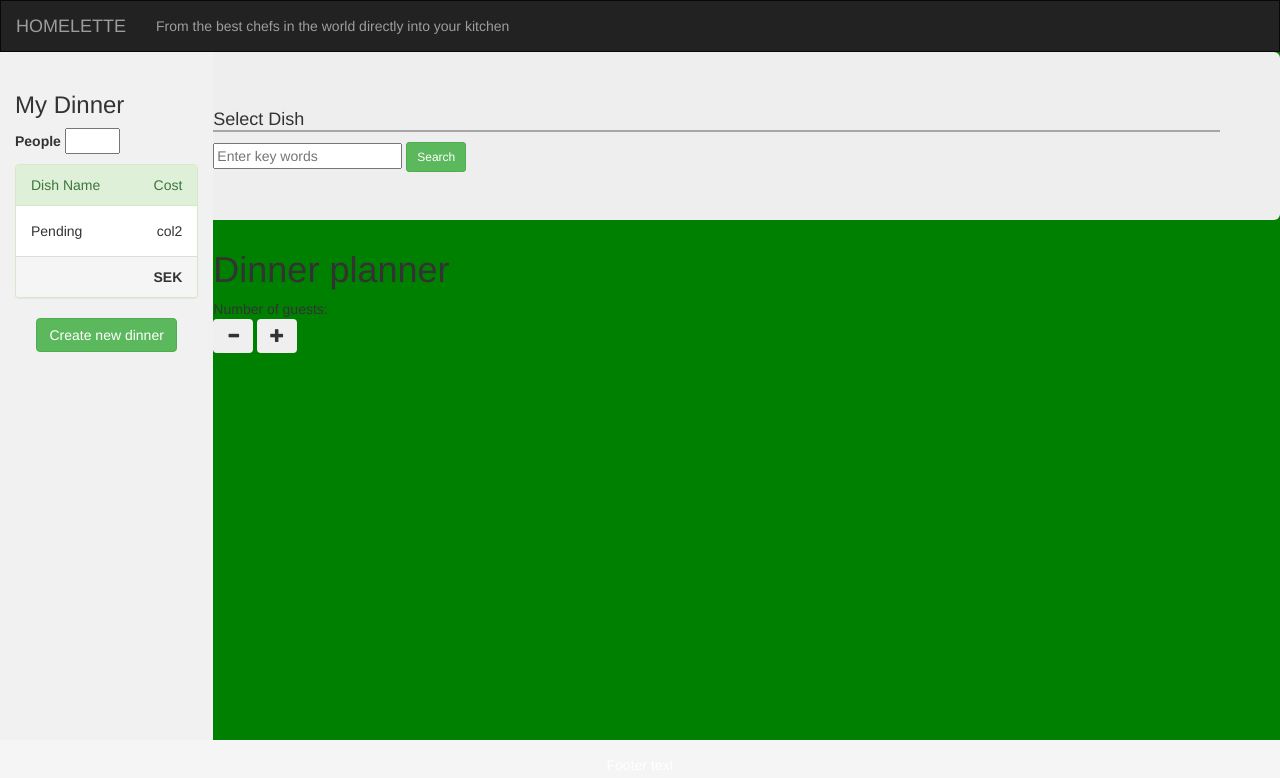
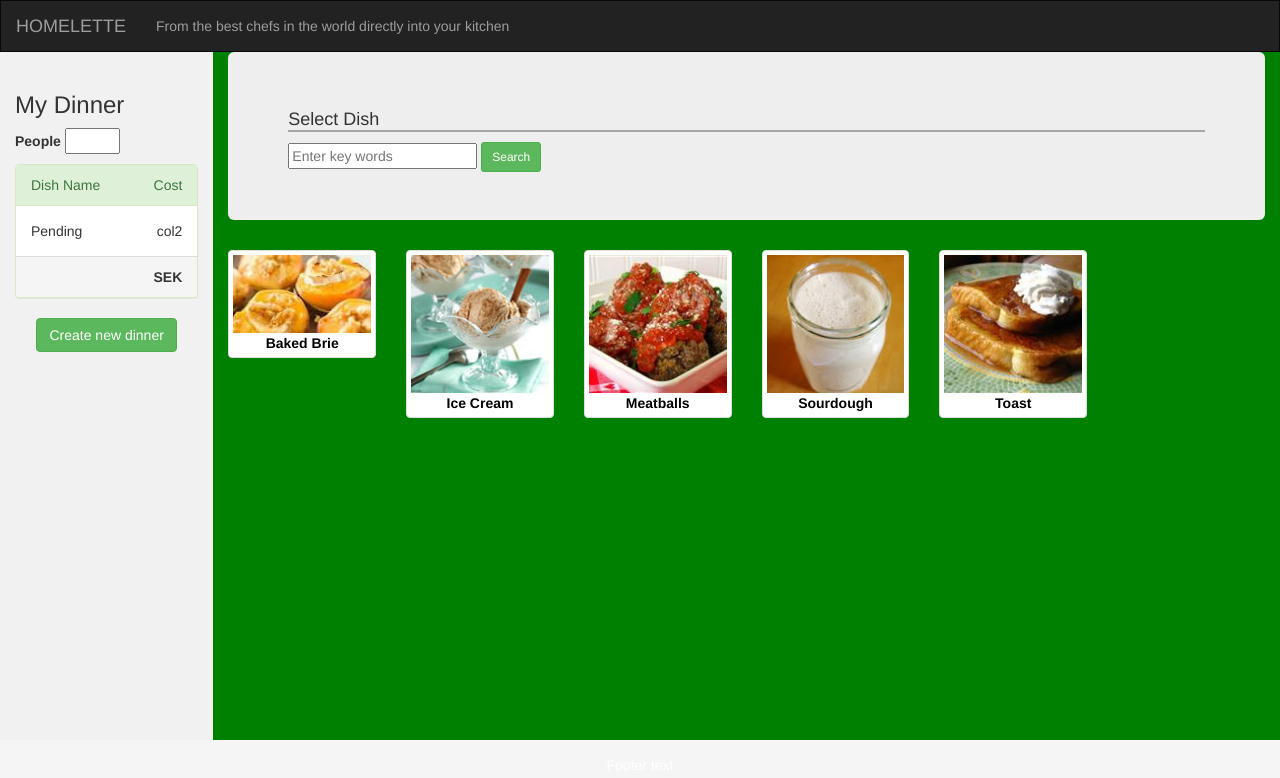
Before and after one commit to RasmusFredrikson/intprog, a plain HTML site: page lab2/page2.html in a window 1280 px wide. Drawn offline with nearby package versions, Linux system fonts and the light colour scheme.

Commit message:
view3 recipes thumbnails

```diff
--- a/lab2/css/style.css
+++ b/lab2/css/style.css
@@ -47,6 +47,15 @@
   background-color: #f5f5f5;
 }
 
+.img100 {
+	width: 100%;
+	height: 100%;
+}
+
+.blackColor {
+	color: black;
+}
+
 #numberOfGuests {
 	width: 30%;
 	margin-bottom: 10px;
--- a/lab2/page2.html
+++ b/lab2/page2.html
@@ -43,25 +43,50 @@
 				</div>
 				<p class="text-center"><a class="btn btn-success btn-md" href="page2.html" role="button">Create new dinner</a></p>
 			</div>
-			<div class="text-left fill-height">
+			<div class="col-sm-9 col-md-9 col-lg-10 col-xl-10 text-left fill-height">
 				<div class="jumbotron">
 					<h4 class="underline">Select Dish</h4>
 					<input type="text" name="searchText" id="searchText" placeholder="Enter key words">
 					<a class="btn btn-success btn-sm" href="#" role="button" id="searchButton">Search</a>
+				</div>
 
+				<!-- Recipes -->
+				<div class="row text-center">
+					<div class="col-sm-4 col-md-2 col-lg-2 col-xl-1">
+						<a href="#" class="thumbnail">
+							<img class="img100" src="images/bakedbrie.jpg" alt="bakedbrie">
+							<strong class="blackColor">Baked Brie</strong>
+						</a>
+					</div>
 
-				</div>
-				<h1>Dinner planner</h1>
-				<div id="exampleView">
-					<div>
-						Number of guests: <span id="numberOfGuests"></span>
+					<div class="col-sm-4 col-md-2 col-lg-2 col-xl-1">
+						<a href="#" class="thumbnail">
+							<img class="img100" src="images/icecream.jpg" alt="icecream">
+							<strong class="blackColor">Ice Cream</strong>
+						</a>
 					</div>
-					<div>
-						<button id="minusGuest" class="btn"><span class="glyphicon glyphicon-minus"></span></button>
-						<button id="plusGuest" class="btn"><span class="glyphicon glyphicon-plus"></span></button>
+
+					<div class="col-sm-4 col-md-2 col-lg-2 col-xl-1">
+						<a href="#" class="thumbnail">
+							<img class="img100" src="images/meatballs.jpg" alt="meatballs">
+							<strong class="blackColor">Meatballs</strong>
+						</a>
+					</div>
+
+					<div class="col-sm-4 col-md-2 col-lg-2 col-xl-1">
+						<a href="#" class="thumbnail">
+							<img class="img100" src="images/sourdough.jpg" alt="sourdough">
+							<strong class="blackColor">Sourdough</strong>
+						</a>
+					</div>
+
+					<div class="col-sm-4 col-md-2 col-lg-2 col-xl-1">
+						<a href="#" class="thumbnail">
+							<img class="img100" src="images/toast.jpg" alt="toast">
+							<strong class="blackColor">Toast</strong>
+						</a>
 					</div>
 				</div>
-
 			</div>
 		</div>
 	</div>
```
